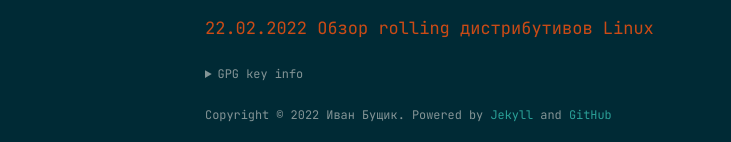
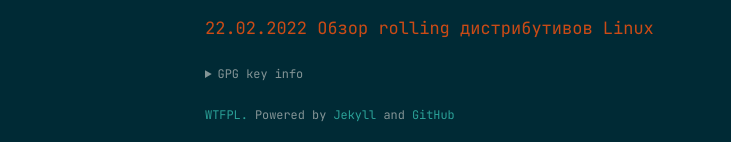
Before and after one commit to ivabus/website, a Jekyll site: the page built from _posts/2022-02-22-rolling-distros.md, in a window 1280 px wide. Shown: the part 1671-1813 px from the top of the page, without its empty margins (185-916 px from the left). Built offline with Jekyll 4.4.1, drawn with Linux system fonts in a browser that asks for light colours.

Commit message:
Change LICENSE :)

```diff
--- a/_layouts/default.html
+++ b/_layouts/default.html
@@ -79,7 +79,7 @@
       </ul>
     </details>
     <br>
-    <p class="copyright">Copyright &copy; {{ site.time | date: '%Y' }} {{ site.name }}. Powered by <a href="http://jekyllrb.com">Jekyll</a> and <a href="https://github.com">GitHub</a></p>
+    <p class="copyright"><a href="http://www.wtfpl.net">WTFPL.</a> Powered by <a href="http://jekyllrb.com">Jekyll</a> and <a href="https://github.com">GitHub</a></p>
   </footer>
 
 
```
Also changed, not shown: REAMDE.md (+1 -1 lines), 1 other file.
